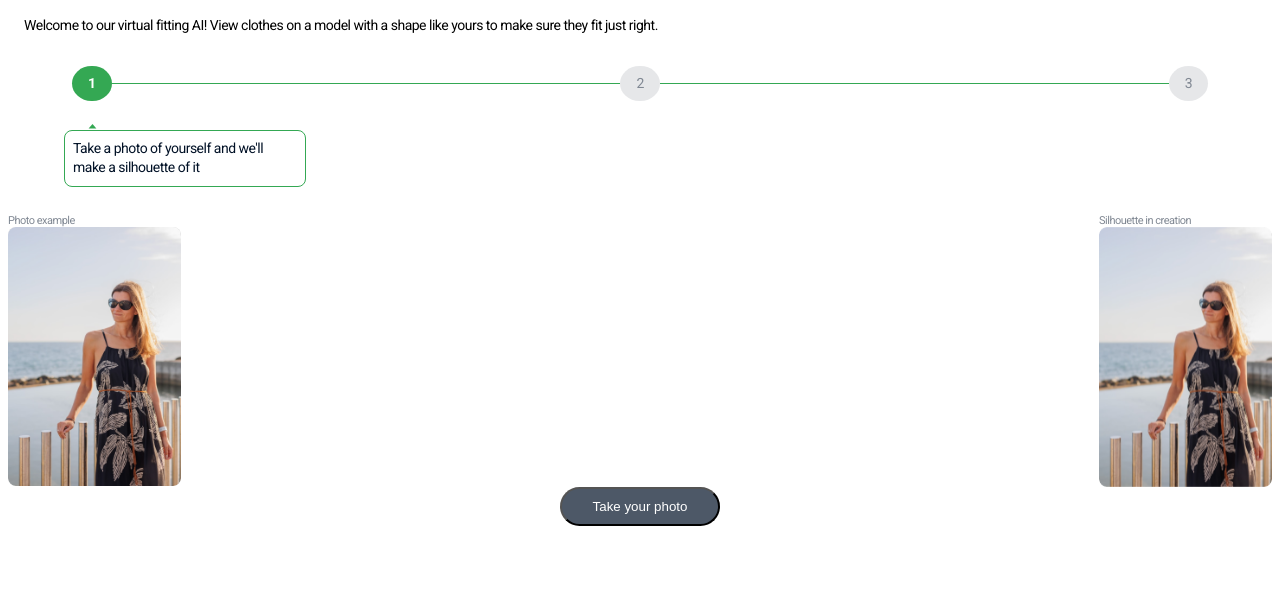
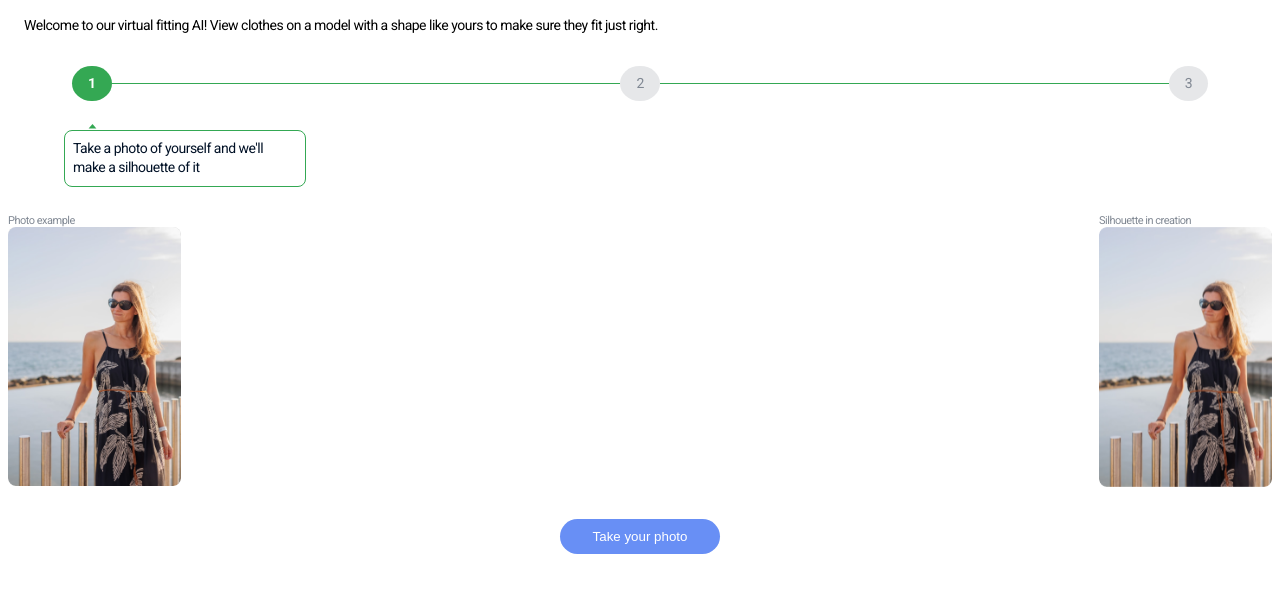
Before and after one commit to mayteles/virtual-try-on-client, a React (Create React App) app: page /step1 in a window 1280 px wide. Shown: the top 592 px of the page. Built offline with nearby package versions, Linux system fonts and the light colour scheme.

Commit message:
Update color for primary cta and add some margin

```diff
--- a/src/components/PhotoUpload/PhotoUpload.scss
+++ b/src/components/PhotoUpload/PhotoUpload.scss
@@ -1,3 +1,4 @@
+@use "../../styles/variables.scss" as *;
 .photo-caption {
   color: var(--Neutral-500, #808893);
   font-family: Roboto;
@@ -11,6 +12,7 @@
 .photo-upload-section {
   display: flex;
   justify-content: space-between;
+  margin-bottom: 2rem;
 }
 
 .photo {
@@ -34,8 +36,9 @@
   flex: 1 0 0;
   align-self: stretch;
   border-radius: 6.25rem;
-  background: var(--Neutral-700, #4d5867);
+  background: var(--Neutral-700, $blue);
   color: var(--M3-sys-light-on-primary, #fff);
   width: 10rem;
   margin: auto;
+  border: none;
 }
```
